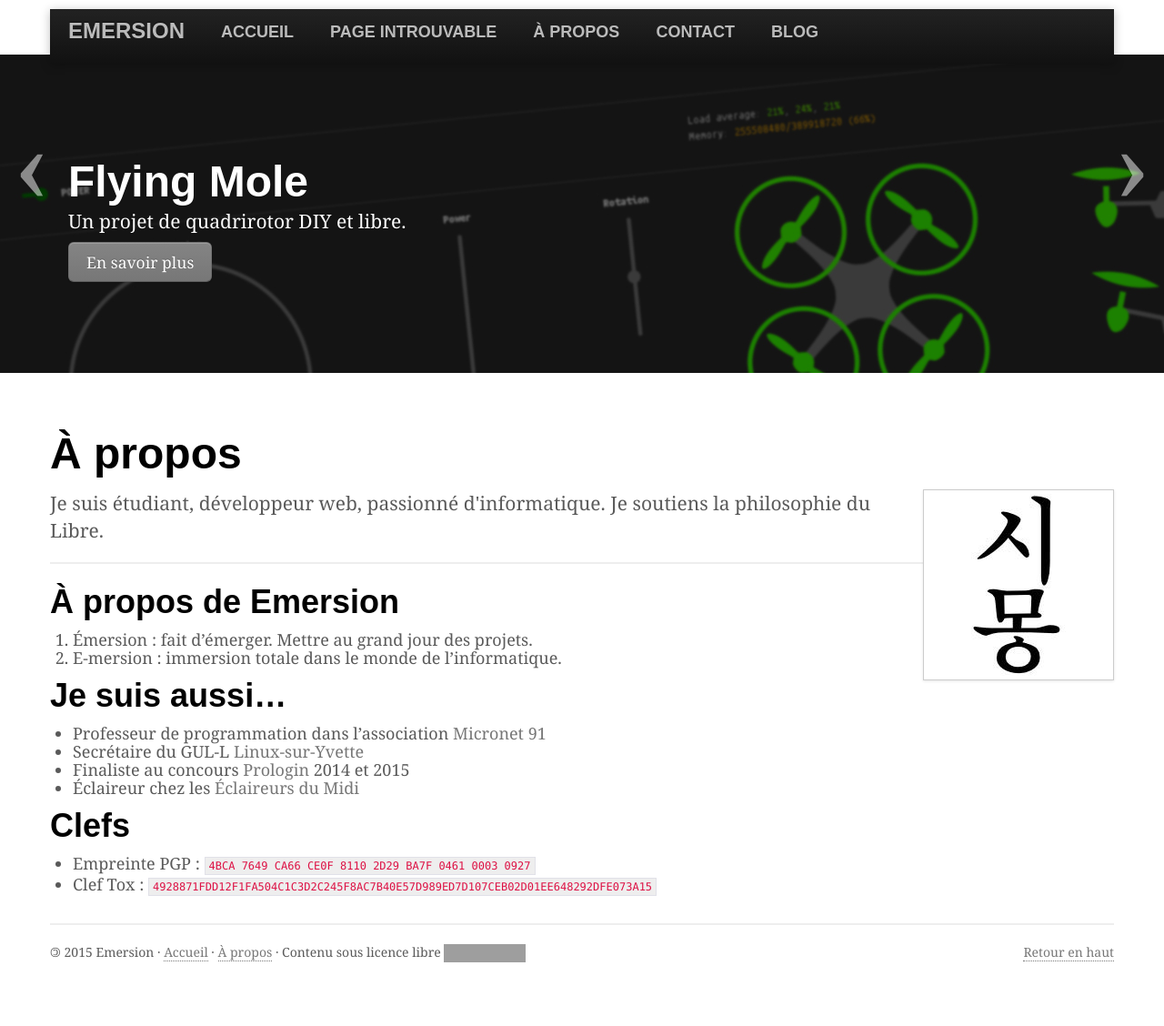
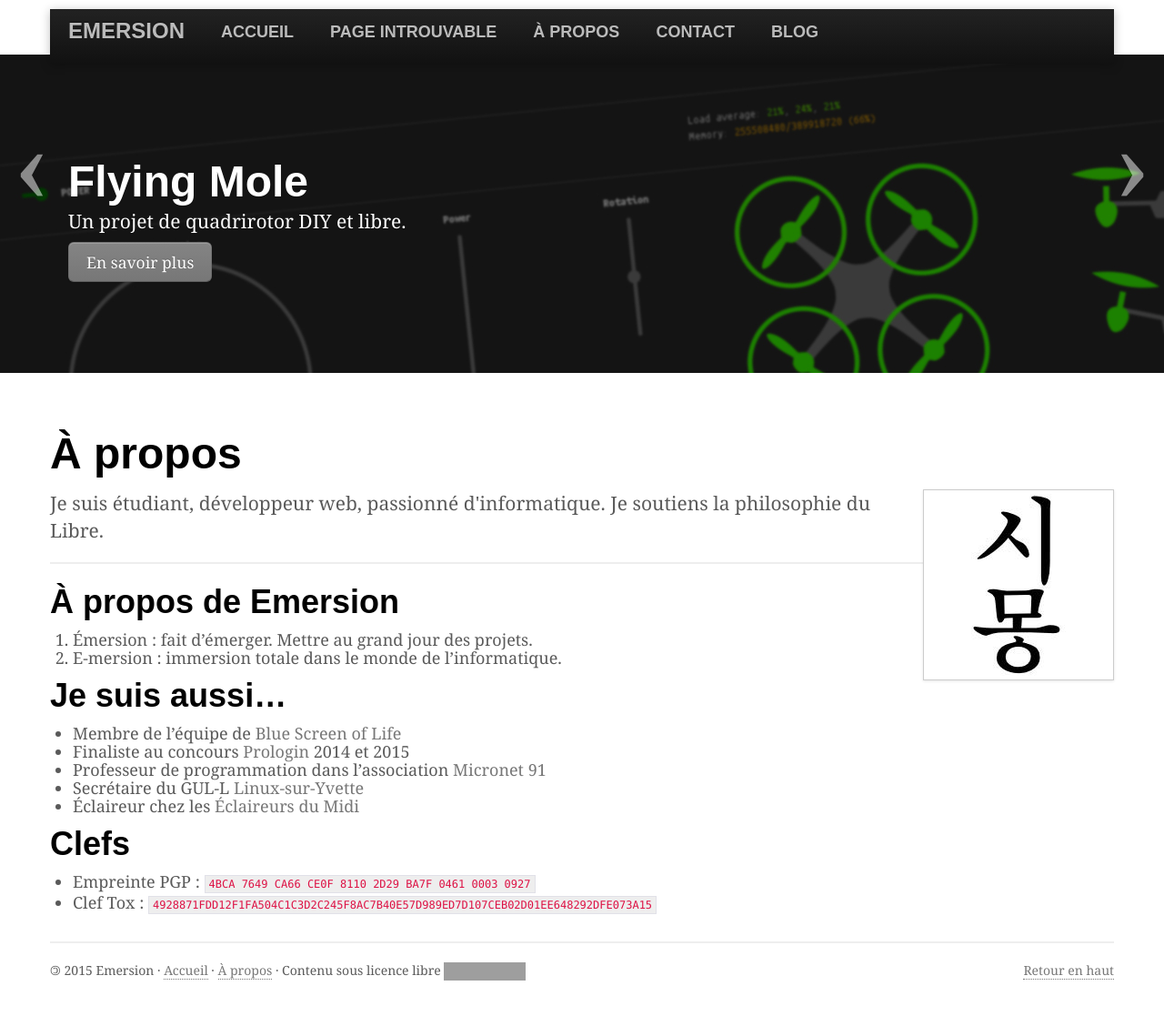
Before and after one commit to emersion/emersion.github.io, a Jekyll site: the page built from about.md, in a window 1280 px wide. Shown: the whole page at 91% size. Built offline with Jekyll 4.4.1, drawn with Linux system fonts in a browser that asks for light colours; some web fonts are replaced; Markdown is read by kramdown in place of the engine named in the settings; grey boxes are pictures that could not be loaded.

Commit message:
Adds bsolife.fr

```diff
--- a/about.md
+++ b/about.md
@@ -17,9 +17,10 @@ permalink: /about/
 
 ## Je suis aussi...
 
+* Membre de l'équipe de [Blue Screen of Life](http://bsolife.fr)
+* Finaliste au concours [Prologin](http://prologin.org/) 2014 et 2015
 * Professeur de programmation dans l'association [Micronet 91](http://micronet91.com/)
 * Secrétaire du GUL-L [Linux-sur-Yvette](http://linux-sur-yvette.org/)
-* Finaliste au concours [Prologin](http://prologin.org/) 2014 et 2015
 * Éclaireur chez les [Éclaireurs du Midi](http://eclaireursdumidi.fr/)
 
 ## Clefs
```
